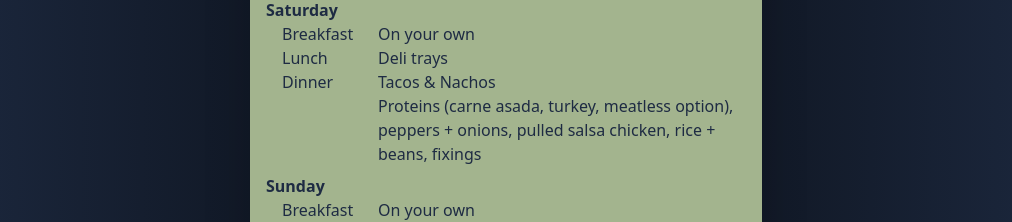
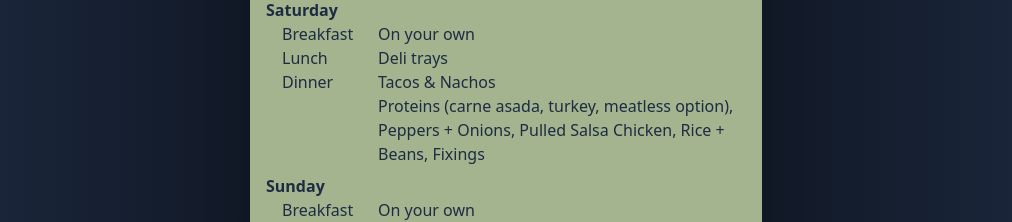
Before and after one commit to retzloff/deep-creek-disco, a SvelteKit app: page / in a window 1280 px wide. Shown: the part 1440-1662 px from the top of the page, without its empty margins (134-1146 px from the left). Built offline with nearby package versions, Linux system fonts and the light colour scheme.

Commit message:
:memo: Capitalizing

```diff
--- a/src/components/MealList.svelte
+++ b/src/components/MealList.svelte
@@ -11,8 +11,8 @@
 	<dd><span>Breakfast</span>On your own</dd>
 	<dd><span>Lunch</span>Deli trays</dd>
 	<dd>
-		<span>Dinner</span>Tacos & Nachos<br />Proteins (carne asada, turkey, meatless option), peppers
-		+ onions, pulled salsa chicken, rice + beans, fixings
+		<span>Dinner</span>Tacos & Nachos<br />Proteins (carne asada, turkey, meatless option), Peppers
+		+ Onions, Pulled Salsa Chicken, Rice + Beans, Fixings
 	</dd>
 	<dt>Sunday</dt>
 	<dd><span>Breakfast</span>On your own</dd>
```
